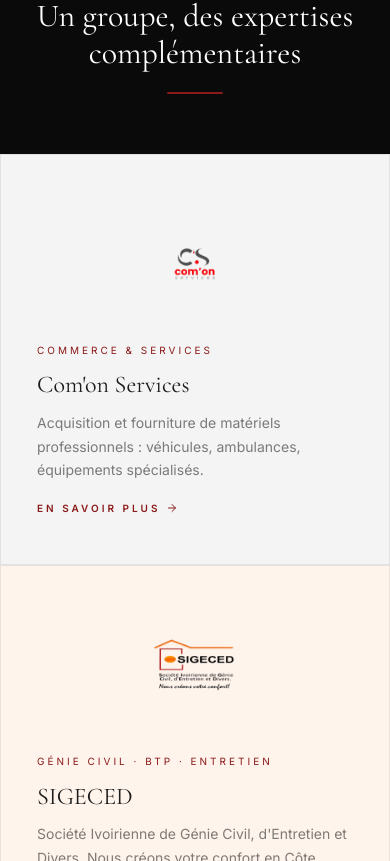
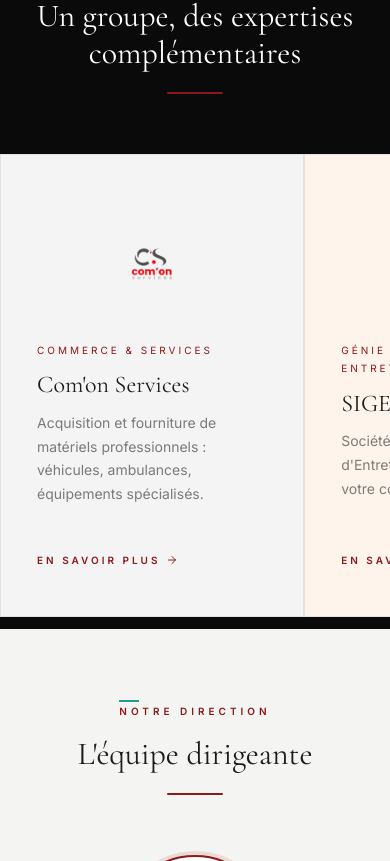
Before and after one commit to marshallevrard123/comon-holding-website, a React (Vite) app: page / in a window 390 px wide. Shown: the part 2663-3524 px from the top of the page. Built offline with nearby package versions, Linux system fonts and the light colour scheme; a web font is replaced by a local one.

Commit message:
feat: carousel horizontal filiales sur mobile

```diff
--- a/src/pages/Home.module.css
+++ b/src/pages/Home.module.css
@@ -276,7 +276,22 @@
   .contactGrid { grid-template-columns: 1fr; gap: 50px; }
 }
 @media (max-width: 600px) {
-  .filialesGrid { grid-template-columns: 1fr; }
+  .filialesGrid {
+    display: flex;
+    flex-direction: row;
+    overflow-x: auto;
+    scroll-snap-type: x mandatory;
+    -webkit-overflow-scrolling: touch;
+    gap: 0;
+    padding-bottom: 12px;
+  }
+  .filialesGrid::-webkit-scrollbar { height: 4px; }
+  .filialesGrid::-webkit-scrollbar-thumb { background: rgba(178,34,34,0.4); border-radius: 2px; }
+  .filialeCard {
+    min-width: 78vw;
+    scroll-snap-align: start;
+    flex-shrink: 0;
+  }
   .statsGrid { grid-template-columns: repeat(2, 1fr); }
   .equipeGrid { grid-template-columns: 1fr; }
   .formRow { grid-template-columns: 1fr; }
```
